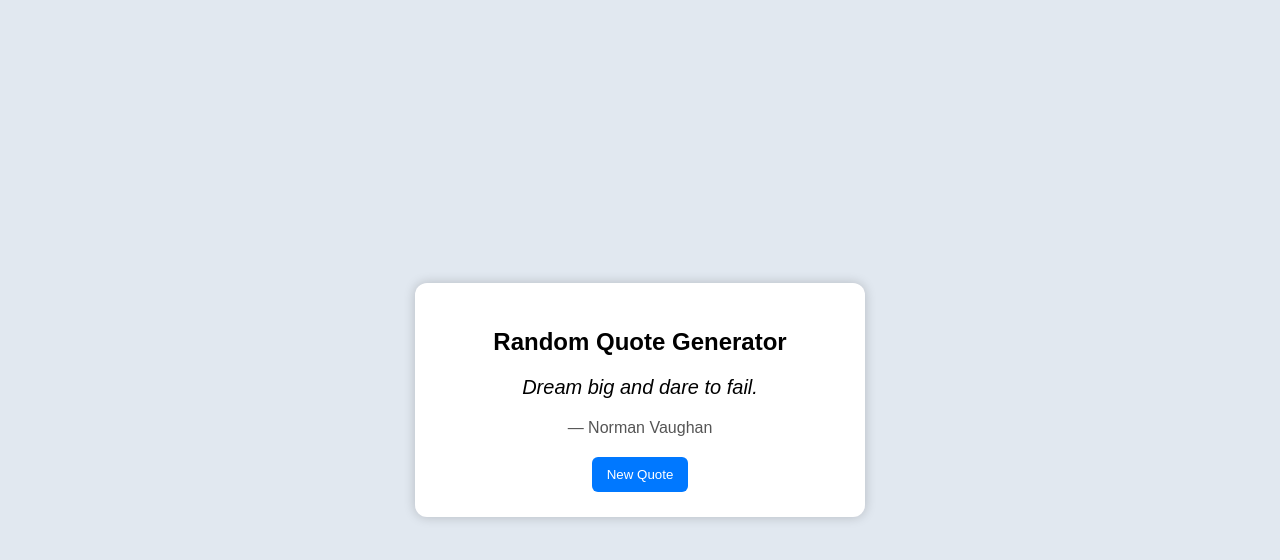
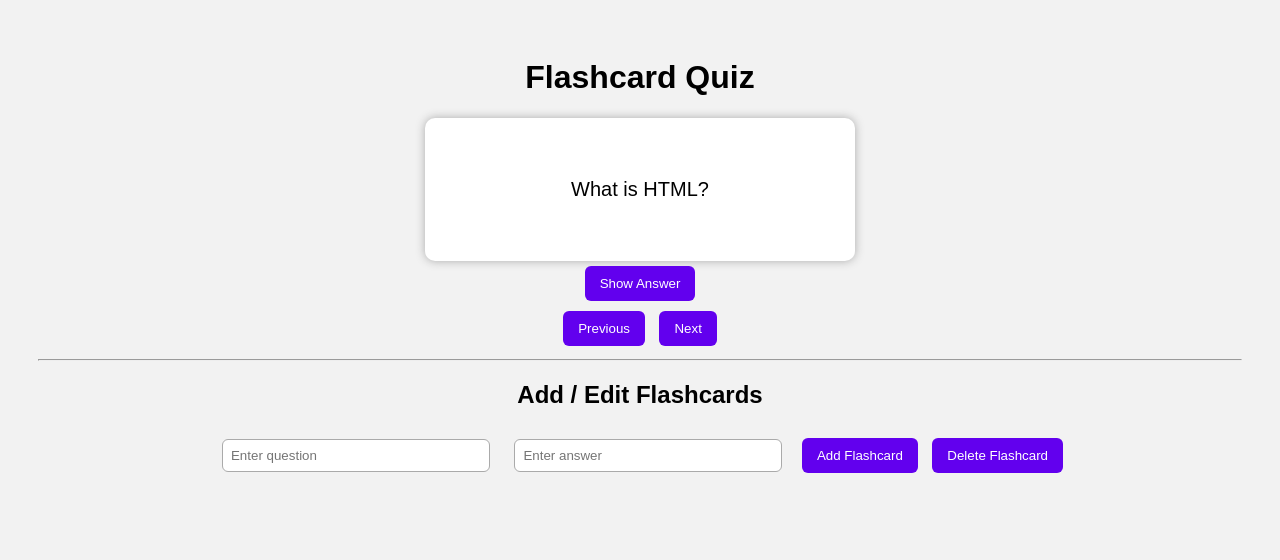
Before and after one commit to Saisiri2006/CodeAlpha_tasks, a plain HTML site: page index.html in a window 1280 px wide. Drawn offline with Linux system fonts and the light colour scheme.

Commit message:
Added flashcard app files

```diff
--- a/index.html
+++ b/index.html
@@ -3,22 +3,31 @@
 <head>
     <meta charset="UTF-8">
     <meta name="viewport" content="width=device-width, initial-scale=1.0">
-    <title>Random Quote Generator</title>
+    <title>Flashcard Quiz App</title>
     <link rel="stylesheet" href="style.css">
 </head>
 <body>
+    <h1>Flashcard Quiz</h1>
 
-    <div class="container">
-        <h2>Random Quote Generator</h2>
-
-        <div class="quote-box">
-            <p id="quote-text">Quote will appear here...</p>
-            <p id="quote-author">— Author</p>
-        </div>
-
-        <button id="newQuoteBtn">New Quote</button>
+    <div class="flashcard">
+        <p id="cardText">Question will appear here</p>
     </div>
 
-<script src="script.js"></script>
+    <button id="toggleBtn">Show Answer</button>
+
+    <div class="controls">
+        <button id="prevBtn">Previous</button>
+        <button id="nextBtn">Next</button>
+    </div>
+
+    <hr>
+
+    <h2>Add / Edit Flashcards</h2>
+    <input type="text" id="questionInput" placeholder="Enter question">
+    <input type="text" id="answerInput" placeholder="Enter answer">
+    <button id="addBtn">Add Flashcard</button>
+    <button id="deleteBtn">Delete Flashcard</button>
+
+    <script src="script.js"></script>
 </body>
 </html>
--- a/script.js
+++ b/script.js
@@ -1,20 +1,53 @@
-const quotes = [
-    { quote: "The best way to predict the future is to invent it.", author: "Alan Kay" },
-    { quote: "Believe you can and you're halfway there.", author: "Theodore Roosevelt" },
-    { quote: "Success is not final, failure is not fatal.", author: "Winston Churchill" },
-    { quote: "Dream big and dare to fail.", author: "Norman Vaughan" },
-    { quote: "Stay hungry, stay foolish.", author: "Steve Jobs" }
+let flashcards = [
+    { question: "What is HTML?", answer: "A markup language for creating web pages" },
+    { question: "What is CSS?", answer: "Used to style and layout web pages" }
 ];
 
-function showRandomQuote() {
-    const random = Math.floor(Math.random() * quotes.length);
-    document.getElementById("quote-text").innerText = quotes[random].quote;
-    document.getElementById("quote-author").innerText = "— " + quotes[random].author;
+let currentIndex = 0;
+let showingAnswer = false;
+
+function displayCard() {
+    let card = flashcards[currentIndex];
+    document.getElementById("cardText").innerText = showingAnswer ? card.answer : card.question;
 }
 
-// Show one on load
-showRandomQuote();
+document.getElementById("toggleBtn").addEventListener("click", function () {
+    showingAnswer = !showingAnswer;
+    displayCard();
+});
 
-// Show new one on button click
-document.getElementById("newQuoteBtn")
-        .addEventListener("click", showRandomQuote);
+document.getElementById("nextBtn").addEventListener("click", function () {
+    if (currentIndex < flashcards.length - 1) currentIndex++;
+    showingAnswer = false;
+    displayCard();
+});
+
+document.getElementById("prevBtn").addEventListener("click", function () {
+    if (currentIndex > 0) currentIndex--;
+    showingAnswer = false;
+    displayCard();
+});
+
+document.getElementById("addBtn").addEventListener("click", function () {
+    let q = document.getElementById("questionInput").value;
+    let a = document.getElementById("answerInput").value;
+    if (q && a) {
+        flashcards.push({ question: q, answer: a });
+        currentIndex = flashcards.length - 1;
+        showingAnswer = false;
+        displayCard();
+    }
+});
+
+document.getElementById("deleteBtn").addEventListener("click", function () {
+    if (flashcards.length > 1) {
+        flashcards.splice(currentIndex, 1);
+        currentIndex = Math.max(0, currentIndex - 1);
+        showingAnswer = false;
+        displayCard();
+    } else {
+        alert("Minimum 1 card is required!");
+    }
+});
+
+displayCard();
--- a/style.css
+++ b/style.css
@@ -1,44 +1,35 @@
 body {
-  font-family: Arial, sans-serif;
-  display: flex;
-  justify-content: center;
-  align-items: center;
-  height: 100vh;
-  margin: 0;
-  background: #e1e8f0;
+    font-family: Arial, sans-serif;
+    text-align: center;
+    padding: 30px;
+    background: #f2f2f2;
 }
 
-.container {
-  background: #fff;
-  width: 400px;
-  padding: 25px;
-  text-align: center;
-  border-radius: 12px;
-  box-shadow: 0px 0px 12px rgba(0,0,0,0.2);
-}
-
-.quote-box {
-  margin: 20px 0;
-  font-size: 20px;
-  font-style: italic;
-}
-
-#quote-author {
-  margin-top: 10px;
-  color: #555;
-  font-size: 16px;
-  font-style: normal;
+.flashcard {
+    width: 350px;
+    max-width: 90%;
+    margin: auto;
+    padding: 40px;
+    background: white;
+    border-radius: 10px;
+    box-shadow: 0px 0px 10px #aaa;
+    font-size: 20px;
 }
 
 button {
-  padding: 10px 15px;
-  background: #0078ff;
-  color: white;
-  border: none;
-  border-radius: 6px;
-  cursor: pointer;
+    padding: 10px 15px;
+    margin: 5px;
+    border-radius: 6px;
+    cursor: pointer;
+    border: none;
+    background: #6200EE;
+    color: white;
 }
 
-button:hover {
-  background: #005fcc;
+input {
+    margin: 10px;
+    padding: 8px;
+    width: 250px;
+    border-radius: 6px;
+    border: 1px solid #aaa;
 }
```
